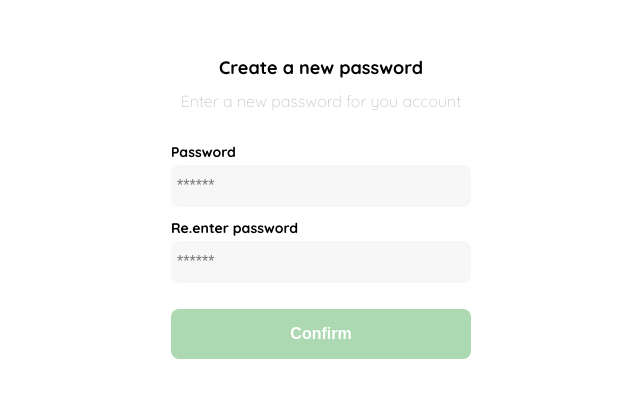
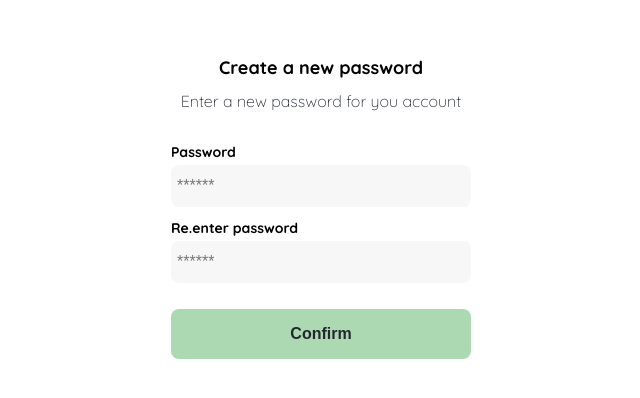
Before and after one commit to AnthonyCampo97/CursoPracticoHTML, a plain HTML site: page user_authentication.html in a window 1280 px wide. Shown: the part 184-582 px from the top of the page, without its empty margins (319-959 px from the left). Drawn offline with Linux system fonts and the light colour scheme.

```diff
--- a/user_authentication.html
+++ b/user_authentication.html
@@ -51,7 +51,7 @@
           text-align: center;
       }
       .subtitle {
-        color: var(--very-light-pink);
+        color: var(--Dark);
         font-size: var(--md);
         font-weight: 300;
         margin-top: 0;
@@ -81,7 +81,7 @@
         background-color: var(--hospital-green);
         border-radius: 8px;
         border: none;
-        color: var(--white);
+        color: var(--Dark);
         width: 100%;
         cursor: pointer;
         font-size: var(--md);
```
